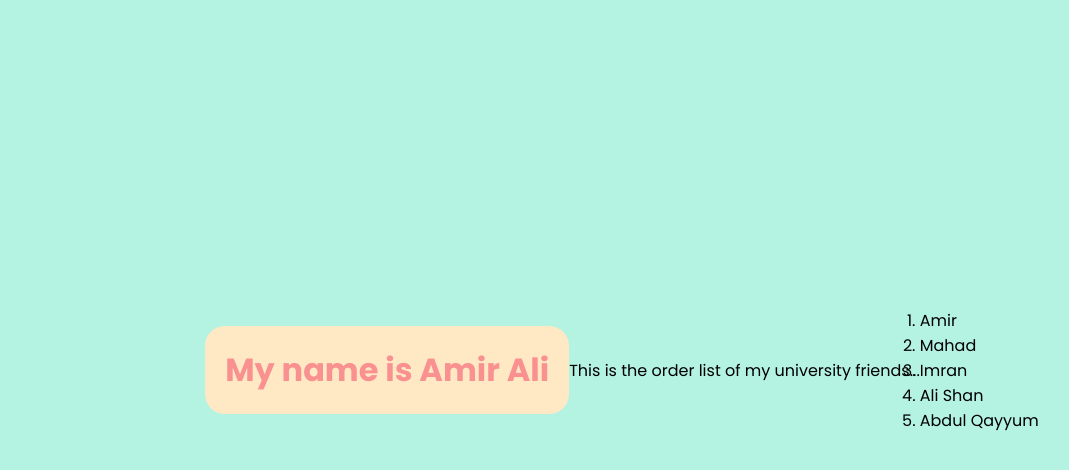
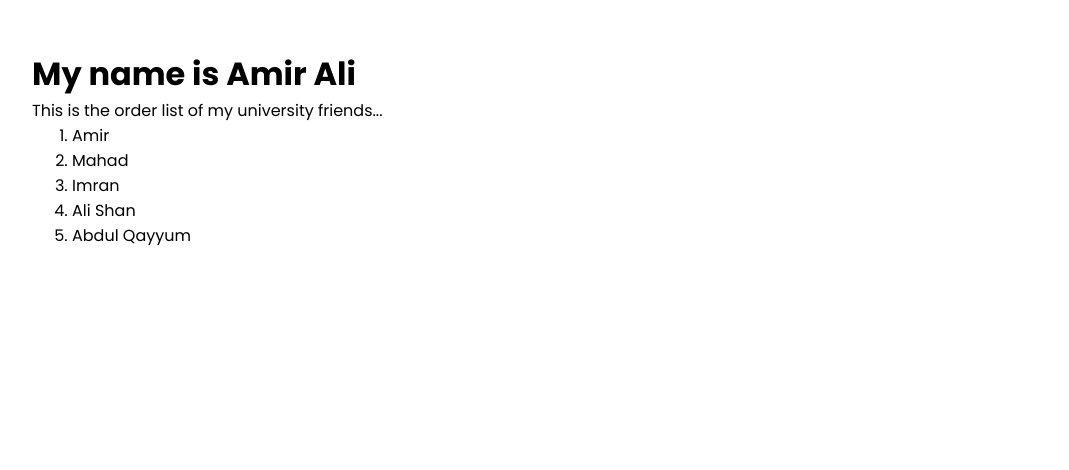
Before and after one commit to AmirAliLiaqat/react-app, a React (Create React App) app: page / in a window 1280 px wide. Shown: the top 470 px of the page, without its empty margins (18-1087 px from the left). Built offline with nearby package versions, Linux system fonts and the light colour scheme; a web font is replaced by a local one.

Commit message:
Removing extra css style...

```diff
--- a/src/index.css
+++ b/src/index.css
@@ -2,31 +2,10 @@
 
 *{
     margin: 0;
-    padding: 0;
     box-sizing: border-box;
 }
 
 body{
     font-family: 'Poppins', sans-serif;
-    background: #b4f2e1;
+    padding: 50px;
 }
-
-div{
-    width: 100%;
-    height: 100vh;
-    display: flex;
-    justify-content: center;
-    align-items: center;
-    margin-top: -30px;
-}
-
-h1{
-    padding: 20px;
-    background-color: #ffe9c5;
-    color: #fa9191;
-    border-radius: 20px;
-}
-
-span{
-    color: #eb6383;
-}
```
